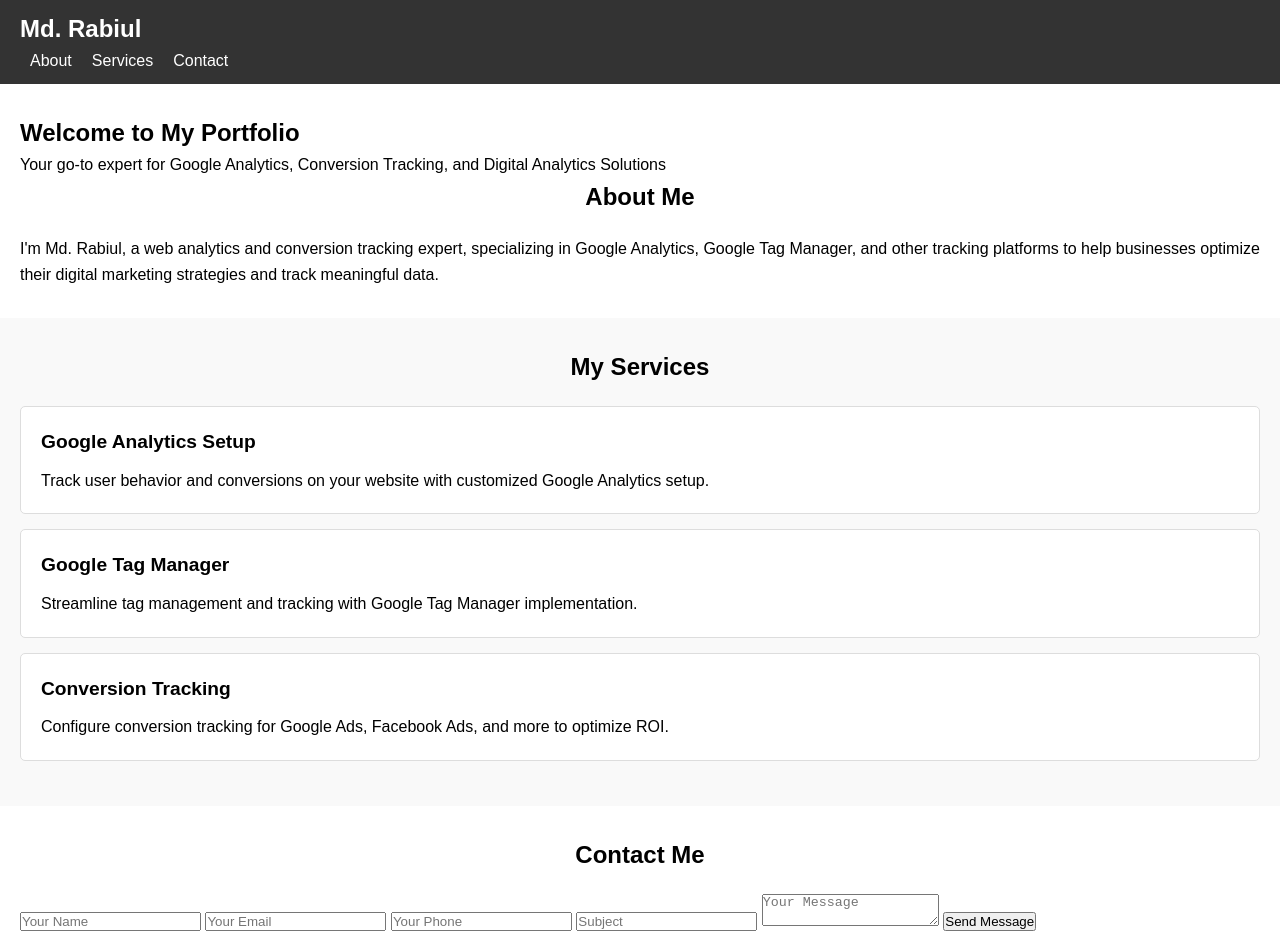
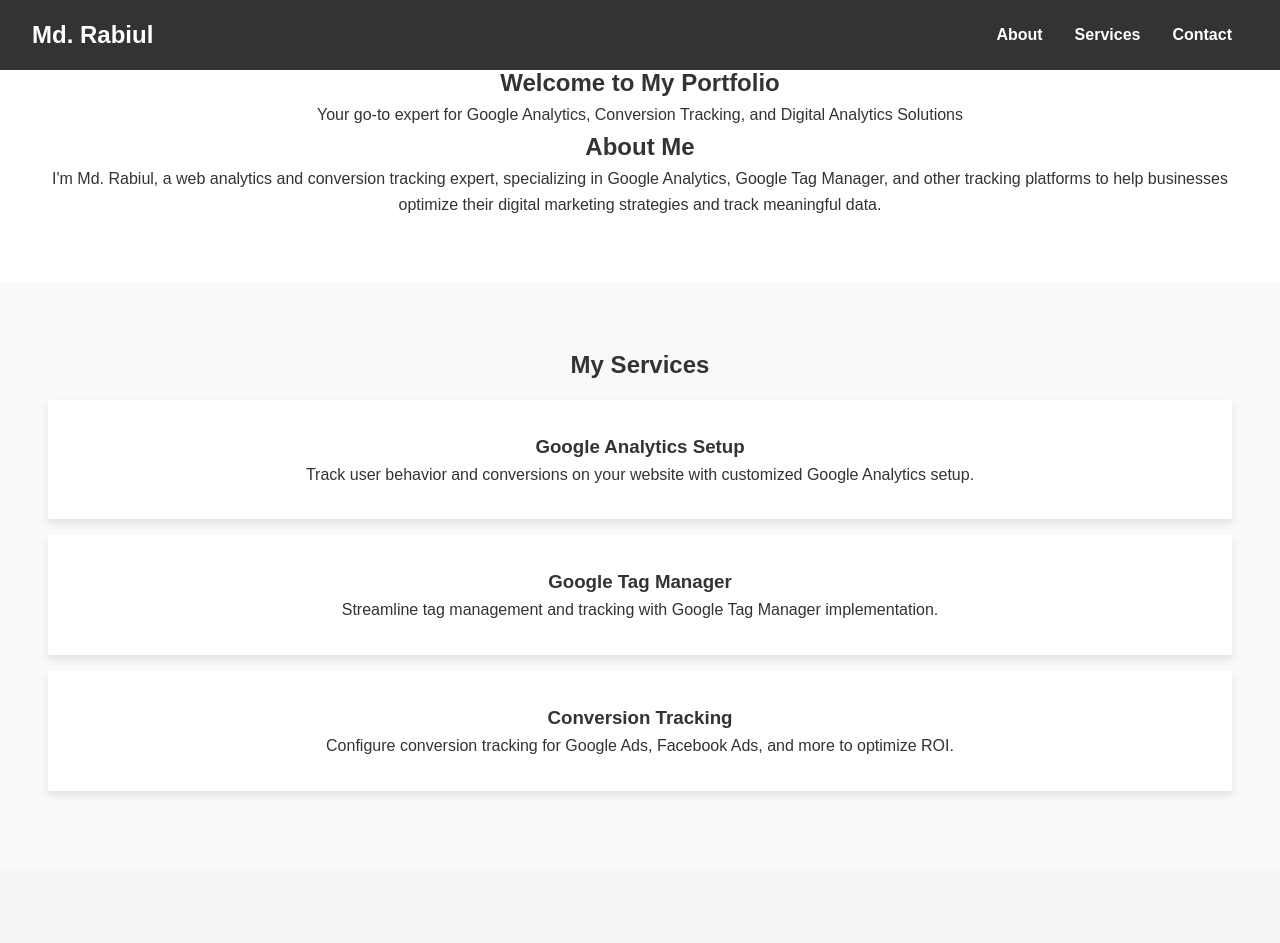
Before and after one commit to freelancer-robiul/freelancer-robiul.github.io, a plain HTML site: page index.html in a window 1280 px wide. Shown: the top 943 px of the page. Drawn offline with Linux system fonts and the light colour scheme.

Commit message:
Update style.css

```diff
--- a/style.css
+++ b/style.css
@@ -1,59 +1,63 @@
-/* General Styles */
+/* General Reset */
 * {
     margin: 0;
     padding: 0;
     box-sizing: border-box;
 }
 
+/* Body Styles */
 body {
     font-family: Arial, sans-serif;
     line-height: 1.6;
+    background: #f4f4f4;
+    color: #333;
 }
 
 header {
-    position: sticky;
-    top: 0;
     background: #333;
     color: #fff;
-    padding: 10px 20px;
+    padding: 1rem 0;
+    position: fixed;
+    width: 100%;
+    top: 0;
+    left: 0;
     z-index: 1000;
 }
 
+header nav {
+    display: flex;
+    justify-content: space-between;
+    align-items: center;
+    padding: 0 2rem;
+}
+
 header .logo {
-    font-size: 24px;
+    font-size: 1.5rem;
     font-weight: bold;
 }
 
-header nav ul {
-    list-style: none;
-    margin: 0;
-    padding: 0;
+header ul.nav-links {
+    list-style-type: none;
     display: flex;
 }
 
-header nav ul li {
-    margin: 0 10px;
+header ul.nav-links li {
+    margin: 0 1rem;
 }
 
-header nav ul li a {
-    color: #fff;
+header ul.nav-links li a {
+    color: white;
     text-decoration: none;
+    font-weight: 600;
 }
 
-#hero {
-    background: #f4f4f4;
-    color: #333;
+section {
+    padding: 4rem 2rem;
     text-align: center;
-    padding: 50px 20px;
 }
 
-#about, #services, #contact {
-    padding: 30px 20px;
-}
-
-#about h2, #services h2, #contact h2 {
-    text-align: center;
-    margin-bottom: 20px;
+#about {
+    background: #fff;
 }
 
 #services {
@@ -62,73 +66,40 @@ header nav ul li a {
 
 .service-card {
     background: #fff;
-    padding: 20px;
-    border: 1px solid #ddd;
-    border-radius: 5px;
-    margin-bottom: 15px;
+    padding: 2rem;
+    margin: 1rem;
+    box-shadow: 0 4px 8px rgba(0, 0, 0, 0.1);
 }
 
-.service-card h3 {
-    font-size: 1.2em;
-    margin-bottom: 10px;
+#contact form {
+    display: flex;
+    flex-direction: column;
+    width: 100%;
+    max-width: 500px;
+    margin: 0 auto;
 }
 
-.contact-form {
-    max-width: 600px;
-    margin: 0 auto;
-    background: #f9f9f9;
-    padding: 20px;
-    border: 1px solid #ddd;
-    border-radius: 5px;
+#contact input, #contact textarea {
+    padding: 1rem;
+    margin: 0.5rem 0;
+    border: 1px solid #ccc;
+    border-radius: 4px;
 }
 
-.contact-form .form-group {
-    margin-bottom: 15px;
-}
-
-.contact-form label {
-    display: block;
-    margin-bottom: 5px;
-}
-
-.contact-form input,
-.contact-form textarea {
-    width: 100%;
-    padding: 10px;
-    border: 1px solid #ddd;
-    border-radius: 5px;
-}
-
-.contact-form button {
-    width: 100%;
-    padding: 10px;
-    background: #333;
-    color: #fff;
+#contact button {
+    padding: 1rem;
+    background-color: #333;
+    color: white;
     border: none;
-    border-radius: 5px;
     cursor: pointer;
-}
-
-.contact-form button:hover {
-    background: #555;
-}
-
-#status-message {
-    text-align: center;
-    margin-top: 15px;
-    font-size: 16px;
+    border-radius: 4px;
+    margin-top: 1rem;
 }
 
 footer {
-    text-align: center;
-    padding: 10px;
     background: #333;
     color: #fff;
+    text-align: center;
+    padding: 1rem;
+    margin-top: 2rem;
 }
-
-/* Responsive Design */
-@media (max-width: 768px) {
-    .service-card {
-        margin-bottom: 10px;
-    }
-}
```
